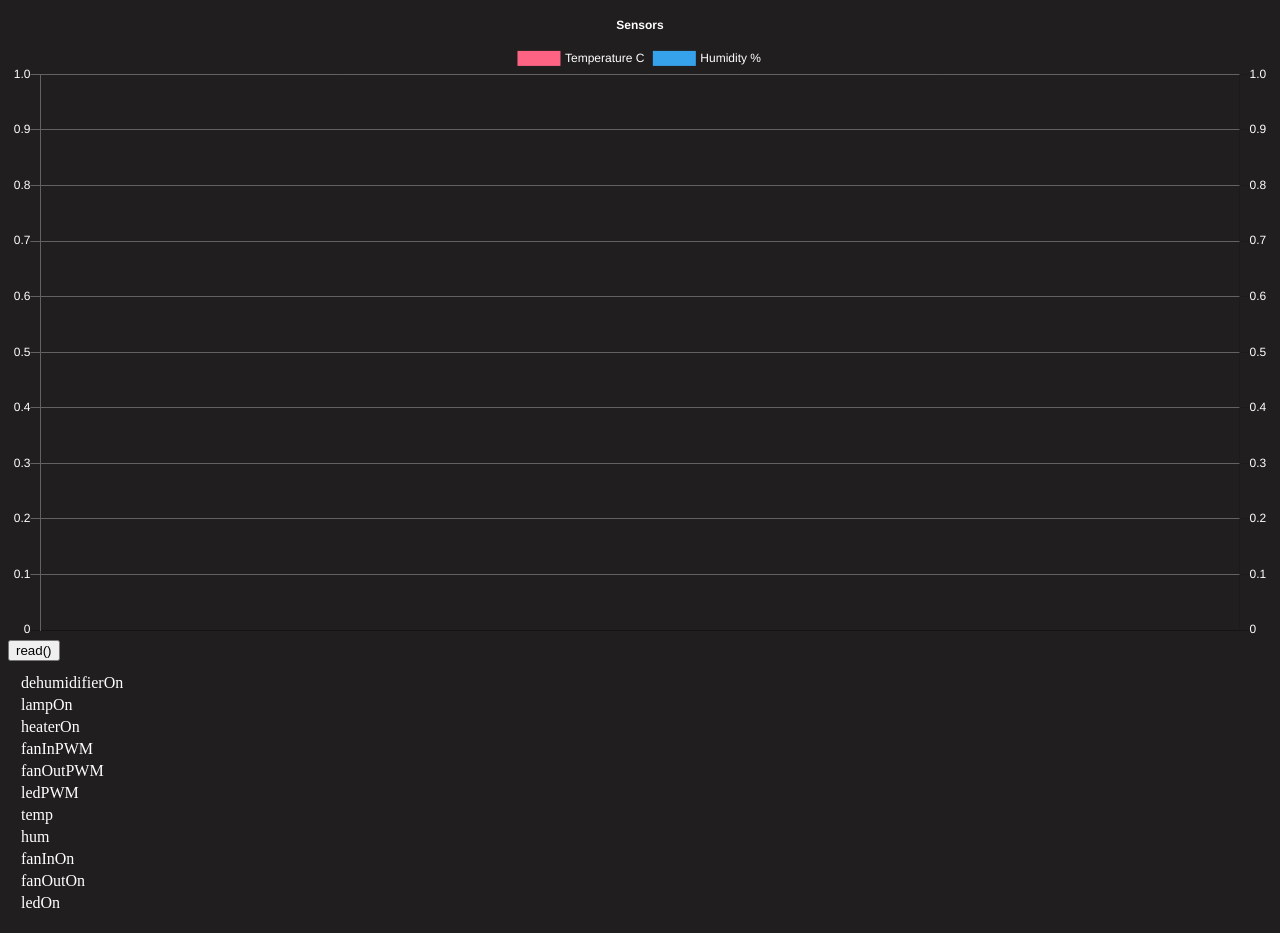
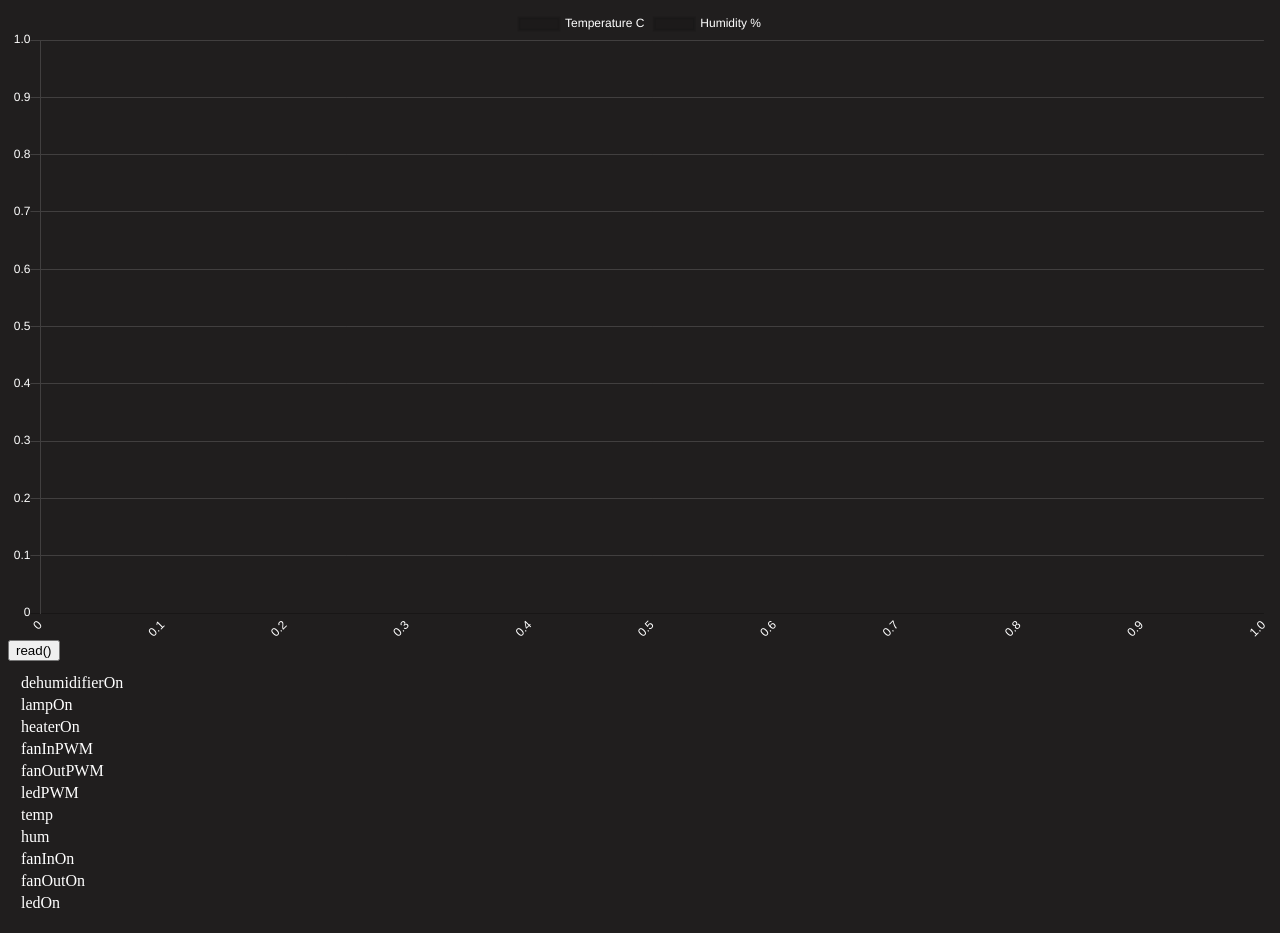
Before and after one commit to SirMorfield/greenhouse, a website: page public/index.html in a window 1280 px wide. Drawn offline with nearby package versions, Linux system fonts and the light colour scheme; no server answers.

Commit message:
atempted scatter plot

```diff
--- a/app.js
+++ b/app.js
@@ -4,7 +4,7 @@ const express = require('express')
 const app = express()
 const http = require('http').createServer(app)
 const io = require('socket.io')(http)
-const i2c = require('./i2c.js')
+const i2c = require('./server/i2c.js')
 
 app.use(express.static(path.join(__dirname, 'public/')))
 
@@ -15,8 +15,8 @@ const log = require(path.join(__dirname, 'server/log.js'))(i2c)
 // log.add()
 
 io.on('connection', async (socket) => {
-	const readings = await log.getReadings(true)
-	socket.emit('readings', readings)
+	// const readings = await log.getReadings(true)
+	// socket.emit('readings', readings)
 	socket.on('read', async () => {
 
 	})
--- a/public/generateChart.js
+++ b/public/generateChart.js
@@ -1,75 +1,54 @@
-var lineChartData = {
-	labels: [],
-	datasets: [{
-		label: 'Temperature C',
-		borderColor: window.chartColors.red,
-		backgroundColor: window.chartColors.red,
-		fill: false,
-		data: [],
-		yAxisID: 'y-axis-1',
-	}, {
-		label: 'Humidity %',
-		borderColor: window.chartColors.blue,
-		backgroundColor: window.chartColors.blue,
-		fill: false,
-		data: [],
-		yAxisID: 'y-axis-2',
-	}]
+let cfg = {
+	type: 'scatter',
+	data: {
+		datasets: [{
+			label: 'Temperature C',
+			pointBackgroundColor: 'rgb(255, 99, 132)',
+			data: [],
+		},
+		{
+			label: 'Humidity %',
+			pointBackgroundColor: 'rgb(54, 162, 235)',
+			data: [],
+		}]
+	},
+	options: {
+		scales: {
+			xAxes: [{
+				type: 'linear',
+				position: 'bottom',
+				ticks: {
+					type: 'linear',
+					position: 'bottom',
+					maxRotation: 45,
+					minRotation: 45
+				},
+				gridLines: {
+					display: false,
+				}
+			}],
+			yAxes: [{
+				gridLines: {
+					// display: false,
+					color: 'rgba(255,255,255, 0.15)'
+				}
+			}]
+		}
+	}
+}
+
+let scatterChart
+window.onload = function () {
+	Chart.defaults.global.defaultFontColor = 'white'
+	let ctx = document.getElementById('canvas')
+	ctx.style.backgroundColor = 'rgb(32, 30, 30)'
+
+	scatterChart = new Chart(ctx, cfg)
 };
 
-window.onload = function () {
-	// var ctx = document.getElementById('canvas').getContext('2d');
-	Chart.defaults.global.defaultFontColor = 'white'
-	var ctx = document.getElementById('canvas')
-
-	ctx.style.backgroundColor = 'rgb(32, 30, 30)'
-
-	window.myLine = Chart.Line(ctx, {
-		data: lineChartData,
-		options: {
-			responsive: true,
-			hoverMode: 'index',
-			stacked: false,
-			title: {
-				display: true,
-				text: 'Sensors',
-			},
-			scales: {
-				yAxes: [{
-					type: 'linear',
-					display: true,
-					position: 'left',
-					id: 'y-axis-1',
-					gridLines: {
-						// display: false,
-						color: "rgba(255,255,255,0.3)"
-					},
-				}, {
-					type: 'linear',
-					display: true,
-					position: 'right',
-					id: 'y-axis-2',
-
-					gridLines: {
-						drawOnChartArea: false,
-					},
-				}],
-				xAxes: [{
-					ticks: {
-						autoSkip: false,
-						maxRotation: 45,
-						minRotation: 45
-					}
-				}]
-
-			}
-		}
-	});
-};
-
-function updateData({ dates, temps, hums }) {
+function updateData({ temps, hums }) {
 	lineChartData.labels = dates
-	lineChartData.datasets[0].data = temps
-	lineChartData.datasets[1].data = hums
-	window.myLine.update();
+	cfg.data.datasets[0].data = temps
+	cfg.data.datasets[1].data = hums
+	scatterChart.update();
 }
```
Also changed, not shown: public/index.html (+2 -0 lines), server/log.js (+24 -17 lines).
